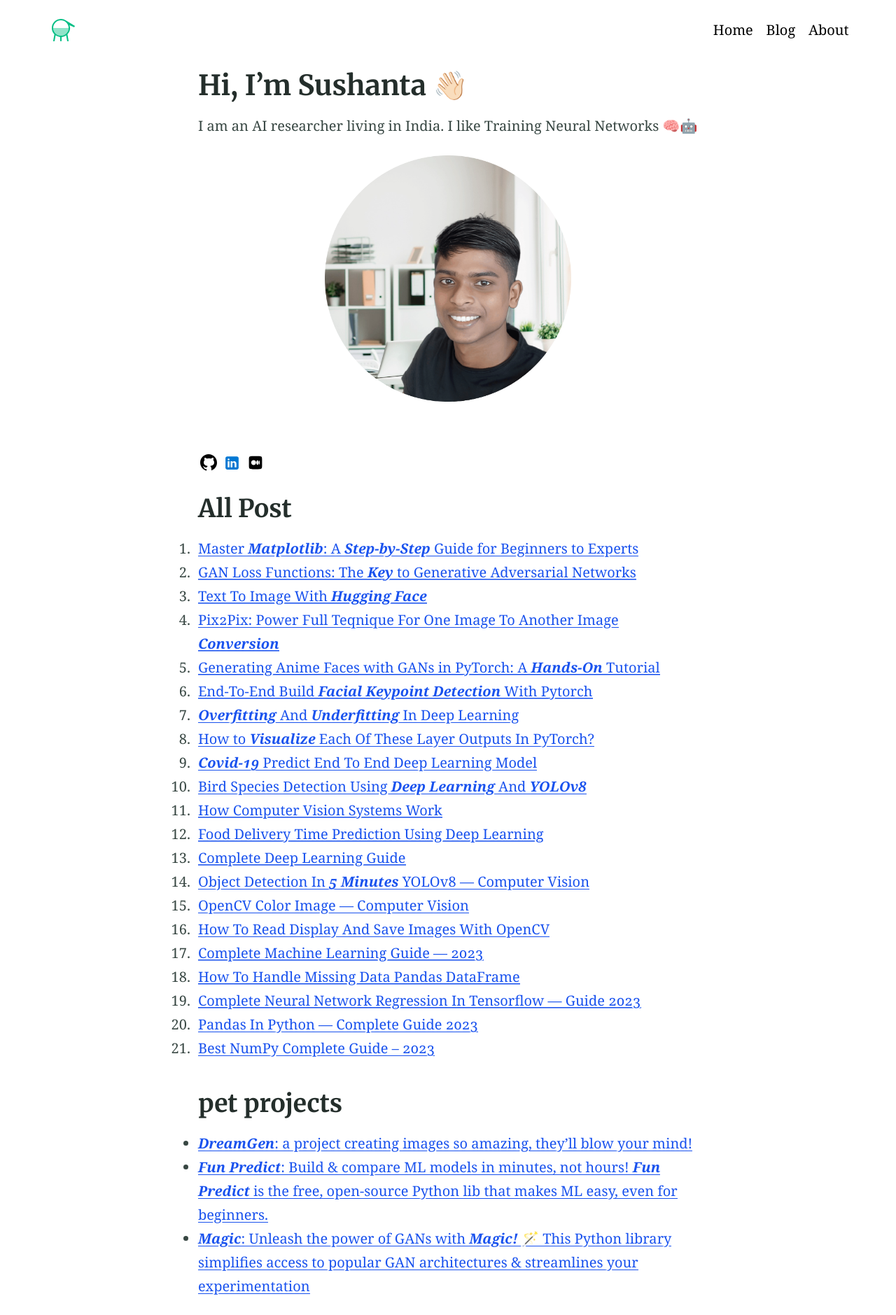
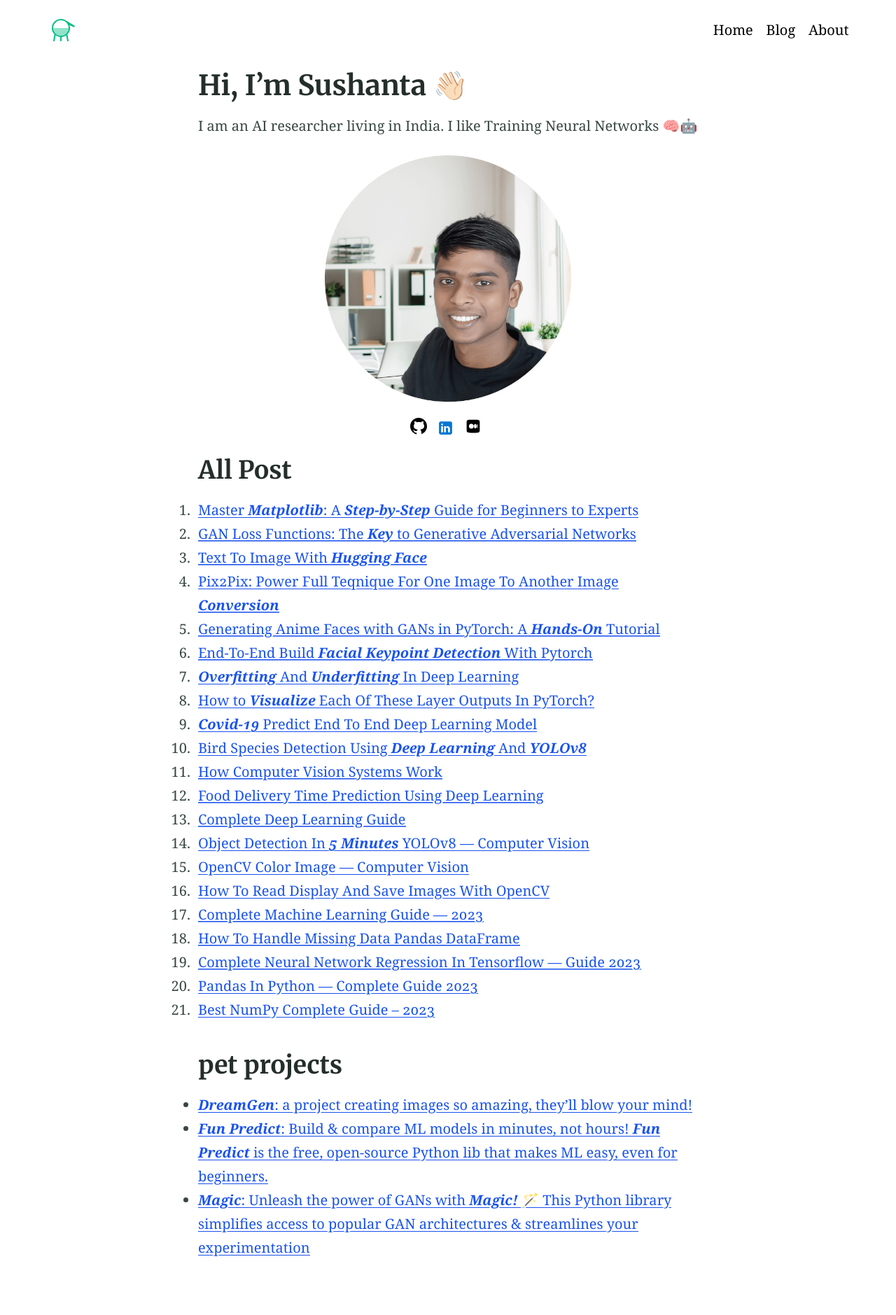
Before and after one commit to hi-sushanta/hi-sushanta.github.io, a Jekyll site: the page built from index.md, in a window 1280 px wide. Shown: the whole page at 70% size. Built offline with Jekyll 4.4.1, drawn with Linux system fonts in a browser that asks for light colours; after the commit the page ends 1824 px from its top, so only the background shows below that.

Commit message:
All social icon set to the middle of the screen

```diff
--- a/index.md
+++ b/index.md
@@ -10,7 +10,7 @@ I am an AI researcher living in India. I like Training Neural Networks 🧠🤖
 </div>
 
 
-<div class="social-icon" style="margin-right:10px; margin-top:50px; margin-bottom:3px;  display: flex; align-items: center;         background:#FFF;  border-radius:16px; width: fit-content;">
+<div class="social-icon" align="center">
     <a href="https://github.com/hi-sushanta" style="margin-top:12px; margin-right:6px">
     <svg xmlns="http://www.w3.org/2000/svg"  viewBox="0 0 30 30" width="30px" height="30px">    <path d="M15,3C8.373,3,3,8.373,3,15c0,5.623,3.872,10.328,9.092,11.63C12.036,26.468,12,26.28,12,26.047v-2.051 c-0.487,0-1.303,0-1.508,0c-0.821,0-1.551-0.353-1.905-1.009c-0.393-0.729-0.461-1.844-1.435-2.526 c-0.289-0.227-0.069-0.486,0.264-0.451c0.615,0.174,1.125,0.596,1.605,1.222c0.478,0.627,0.703,0.769,1.596,0.769 c0.433,0,1.081-0.025,1.691-0.121c0.328-0.833,0.895-1.6,1.588-1.962c-3.996-0.411-5.903-2.399-5.903-5.098 c0-1.162,0.495-2.286,1.336-3.233C9.053,10.647,8.706,8.73,9.435,8c1.798,0,2.885,1.166,3.146,1.481C13.477,9.174,14.461,9,15.495,9 c1.036,0,2.024,0.174,2.922,0.483C18.675,9.17,19.763,8,21.565,8c0.732,0.731,0.381,2.656,0.102,3.594 c0.836,0.945,1.328,2.066,1.328,3.226c0,2.697-1.904,4.684-5.894,5.097C18.199,20.49,19,22.1,19,23.313v2.734 c0,0.104-0.023,0.179-0.035,0.268C23.641,24.676,27,20.236,27,15C27,8.373,21.627,3,15,3z"/></svg>
     </a>
```
